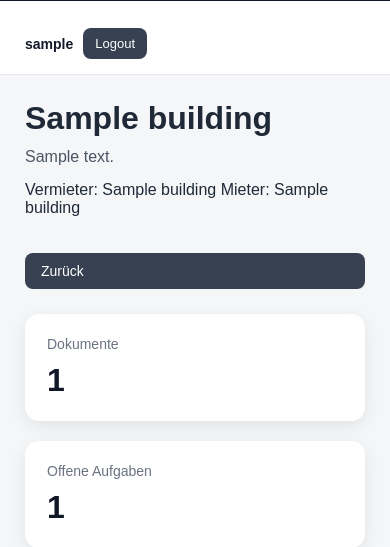
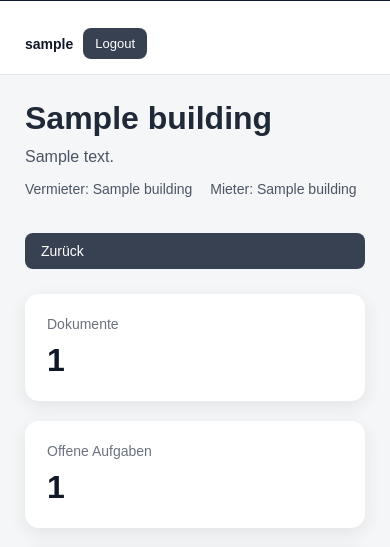
Before and after one commit to usyunus6128-cloud/immoflow, a FastAPI app: page /buildings/1 in a window 390 px wide. Shown: the part 178-725 px from the top of the page. Run offline with FastAPI, Linux system fonts and the light colour scheme; the visitor is signed in with stand-in values (Sample User, id 1); tables that the repository leaves empty hold one stand-in row (values such as "Sample post").

Commit message:
Update style.css

```diff
--- a/app/static/style.css
+++ b/app/static/style.css
@@ -425,4 +425,10 @@ p {
         flex-direction: column;
         align-items: flex-start;
     }
+ .object-meta {
+    display: flex;
+    gap: 18px;
+    flex-wrap: wrap;
+    color: #4b5563;
+    font-size: 14px;
 }
```
